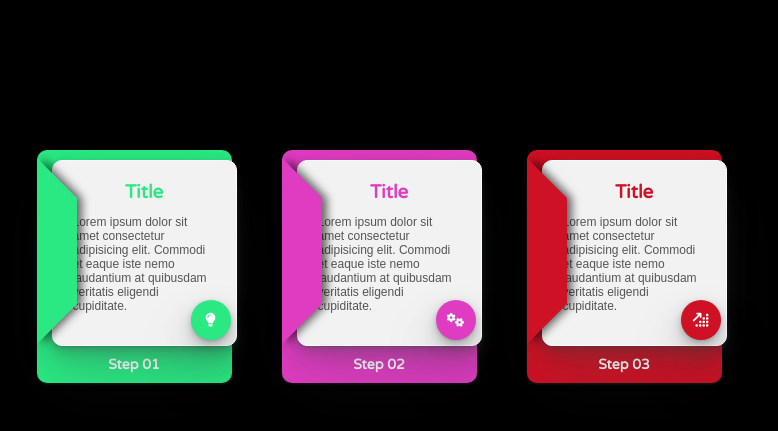
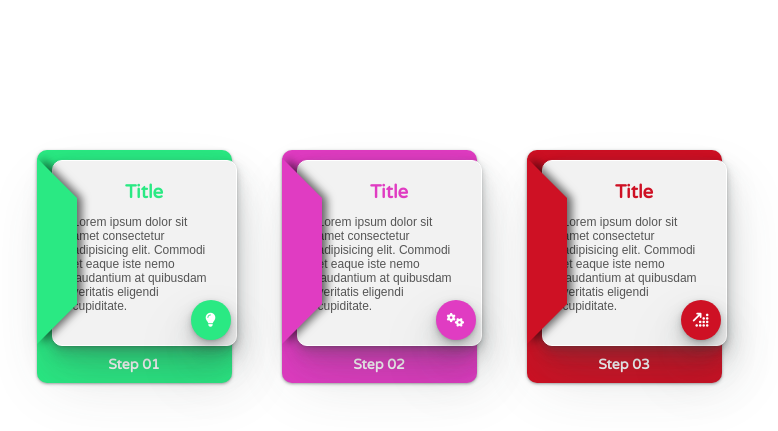
Before and after one commit to Sebas333231/prueba_ubuntu, a Django app: page / in a window 1280 px wide. Shown: the top 431 px of the page, without its empty margins (261-1039 px from the left). Run offline with Django 4.2, Linux system fonts and the light colour scheme.

Commit message:
Update index.html

```diff
--- a/prueba/example/templates/index.html
+++ b/prueba/example/templates/index.html
@@ -11,7 +11,7 @@
 
     </head>
 
-    <body style="background-color: black;">
+    <body>
         <div class="container">
             <div class="item dark">
                 <div class="layer">
```
